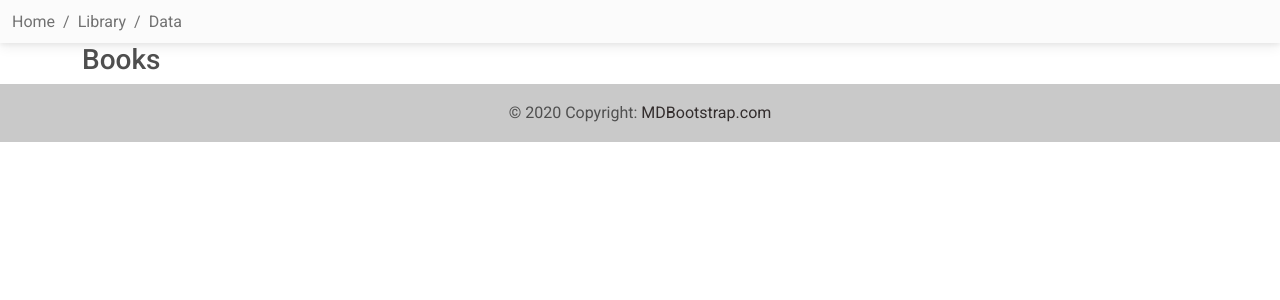
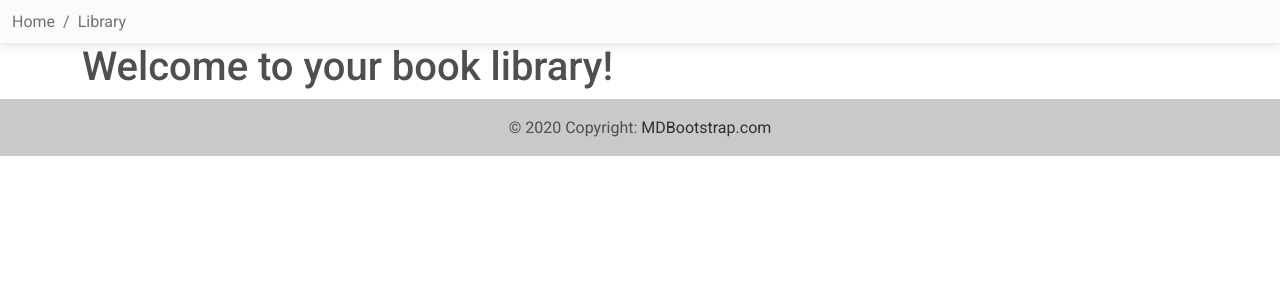
Before and after one commit to magz-dev/book-library, a Flask app: page / in a window 1280 px wide. Shown: the top 300 px of the page. Run offline with Flask 3, Linux system fonts and the light colour scheme; some libraries are stand-ins or nearby versions.

Commit message:
add a heading on home page

```diff
--- a/booklibrary/routes.py
+++ b/booklibrary/routes.py
@@ -3,6 +3,17 @@ from booklibrary import app, db
 from booklibrary.models import Category, Book
 
 
+
 @app.route("/")
 def home():
-    return render_template("books.html")
+    return render_template("home.html")
+
+
+@app.route("/categories")
+def categories():
+    return render_template("categories.html")
+
+
+@app.route("/add_category", methods=["GET", "POST"])
+def add_category():
+    return render_template('add_category.html')
--- a/booklibrary/templates/base.html
+++ b/booklibrary/templates/base.html
@@ -26,19 +26,14 @@ rel="stylesheet"
           <nav aria-label="breadcrumb">
             <ol class="breadcrumb">
               <li class="breadcrumb-item">
-                <a href="#">Home</a>
+                <a href="{{ url_for('home') }}">Home</a>
               </li>
               <li class="breadcrumb-item">
-                <a href="#">Library</a>
-              </li>
-              <li class="breadcrumb-item active" aria-current="page">
-                <a href="#">Data</a>
-              </li>
+                <a href="{{ url_for('categories') }}">Library</a>
             </ol>
           </nav>
         </div>
       </nav>
-
 <main class="container">
     {% block content %}
     {% endblock %}
--- a/booklibrary/templates/categories.html
+++ b/booklibrary/templates/categories.html
@@ -7,7 +7,7 @@
 
 <div class="container">
     <div class="row">
-        <a href="{{url_for'add_category.html'}}" class="btn btn-primary btn-lg active" role="button" aria-pressed="true">
+        <a href="{{url_for('add_category')}}" class="btn btn-success btn-rounded col-6 mx-auto" role="button" aria-pressed="true">
             Add Category
         </a>
     </div>
--- a/booklibrary/templates/books.html
+++ b/booklibrary/templates/home.html
@@ -1,7 +1,6 @@
 {% extends 'base.html' %}
 {% block content %}
 
-<h3>Books</h3>
-
+<h1>Welcome to your book library!</h1>
 
 {% endblock %}
```
Also changed, not shown: booklibrary/templates/add_category.html (renamed from booklibrary/templates/add_categories.html), 1 other file.
